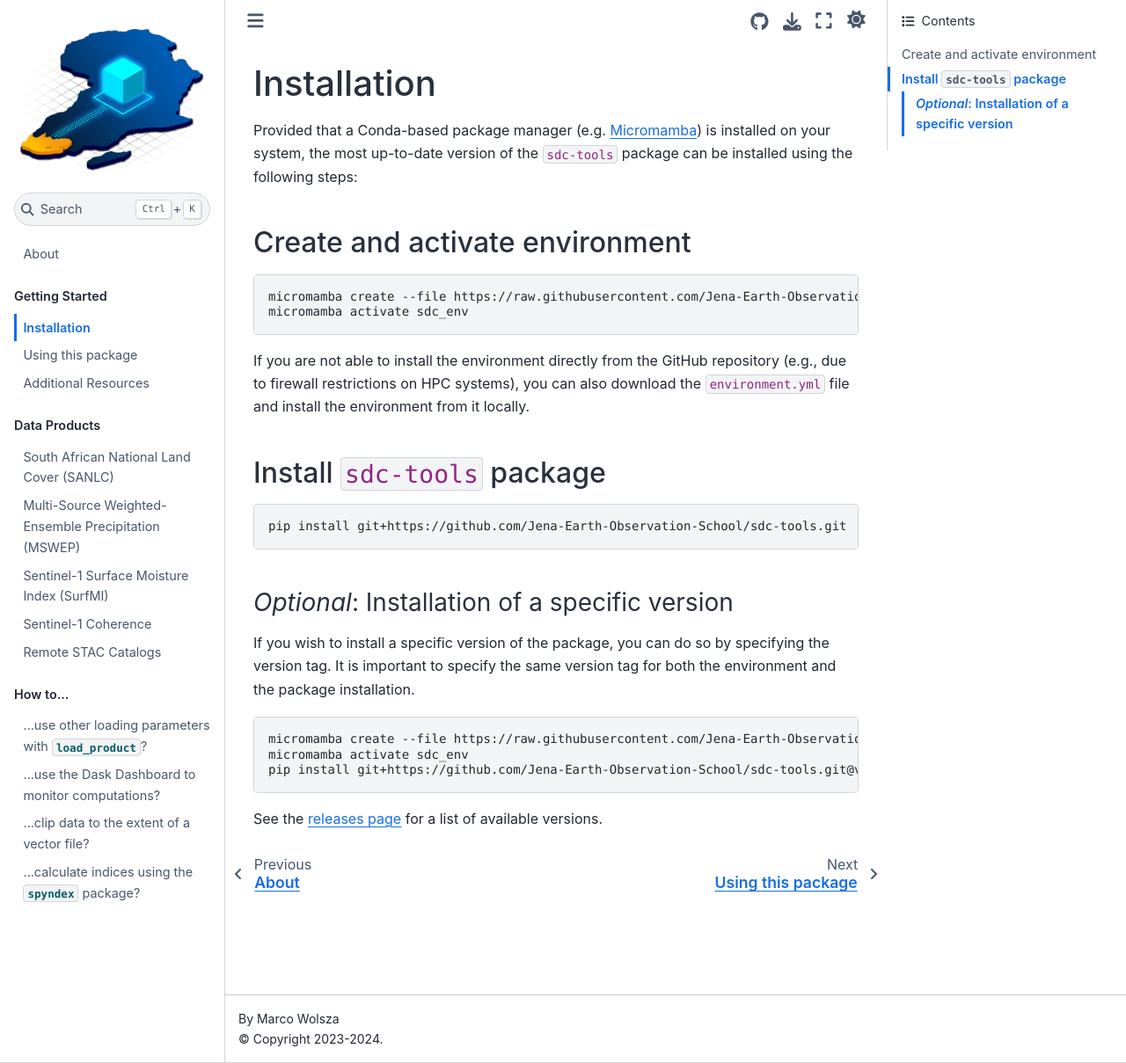
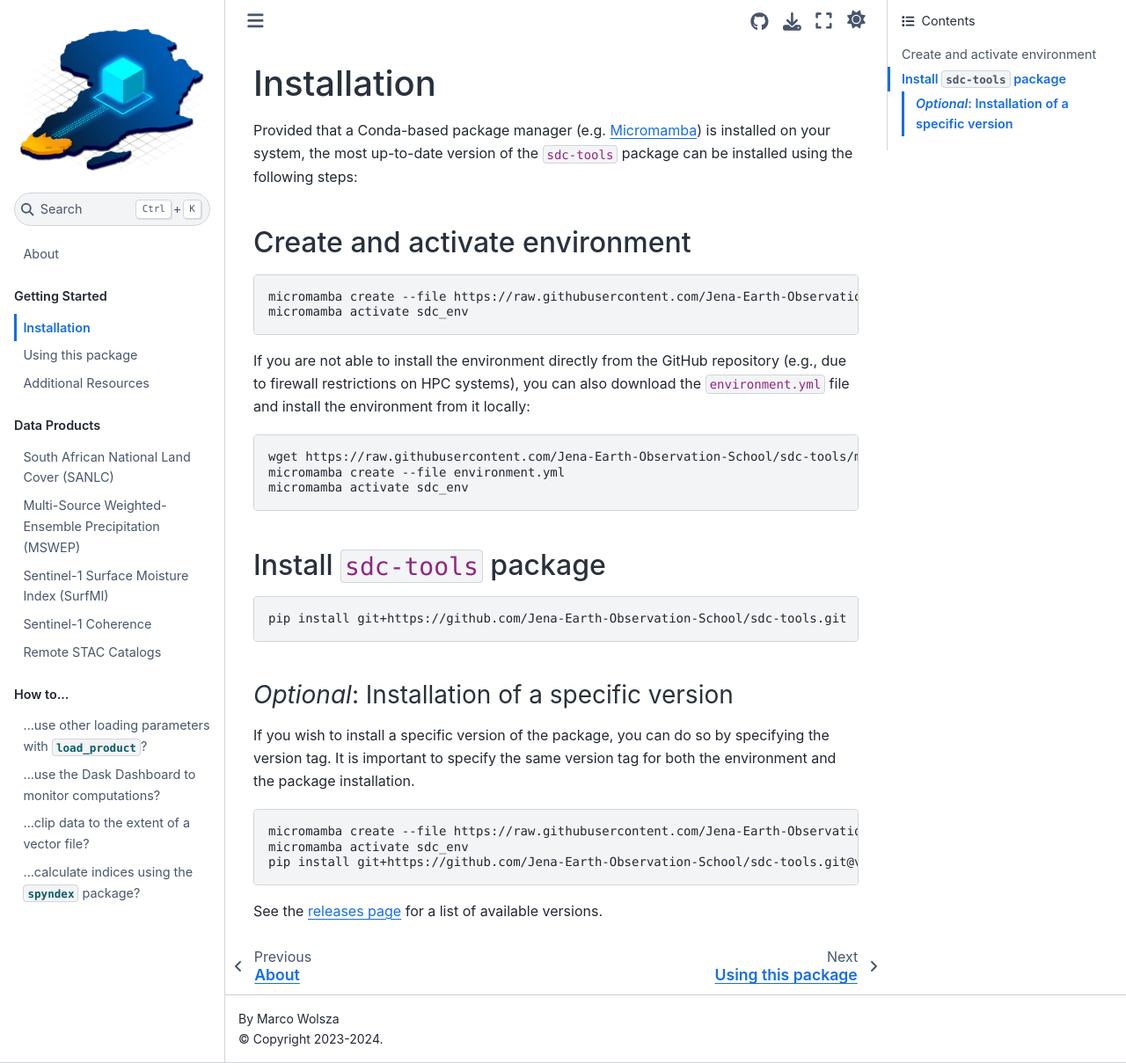
Before and after one commit to Jena-Earth-Observation-School/sdc-tools, a Jupyter Book: the page built from docs/content/01/01_00_Installation.md, in a window 1280 px wide and 1209 px high. Shown: the whole window at 88% size. Built offline with Jupyter Book 1.0.4 settings and Sphinx 7.4.7 and the Sphinx Book theme 1.1.4, drawn with Linux system fonts in a browser that asks for light colours; pages that are not in the unit, such as notebooks, are missing from menus.

Commit message:
docs: additional info on installation

````diff
--- a/docs/content/01/01_00_Installation.md
+++ b/docs/content/01/01_00_Installation.md
@@ -14,7 +14,13 @@ micromamba activate sdc_env
 
 If you are not able to install the environment directly from the GitHub
 repository (e.g., due to firewall restrictions on HPC systems), you can also
-download the `environment.yml` file and install the environment from it locally.
+download the `environment.yml` file and install the environment from it locally:
+
+```bash
+wget https://raw.githubusercontent.com/Jena-Earth-Observation-School/sdc-tools/main/environment.yml
+micromamba create --file environment.yml
+micromamba activate sdc_env
+```
 
 ## Install `sdc-tools` package
 
````
